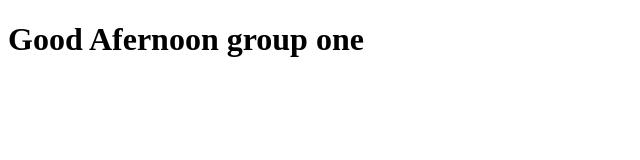
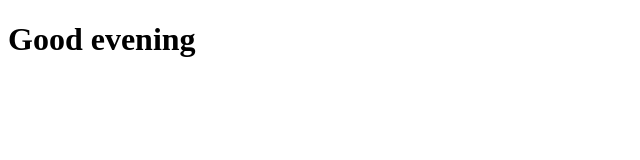
Before and after one commit to lemlem2022/group-one, a plain HTML site: page group1/index.html in a window 1280 px wide. Shown: the whole page, without its empty margins (0-640 px from the left). Drawn offline with Linux system fonts and the light colour scheme.

Commit message:
Teddy changes

```diff
--- a/group1/index.html
+++ b/group1/index.html
@@ -7,6 +7,6 @@
 	<title>Group-one</title>
 </head>
 <body>
-	<h1>Good Afernoon group one</h1>
+	<h1>Good evening</h1>
 </body>
 </html>
```
